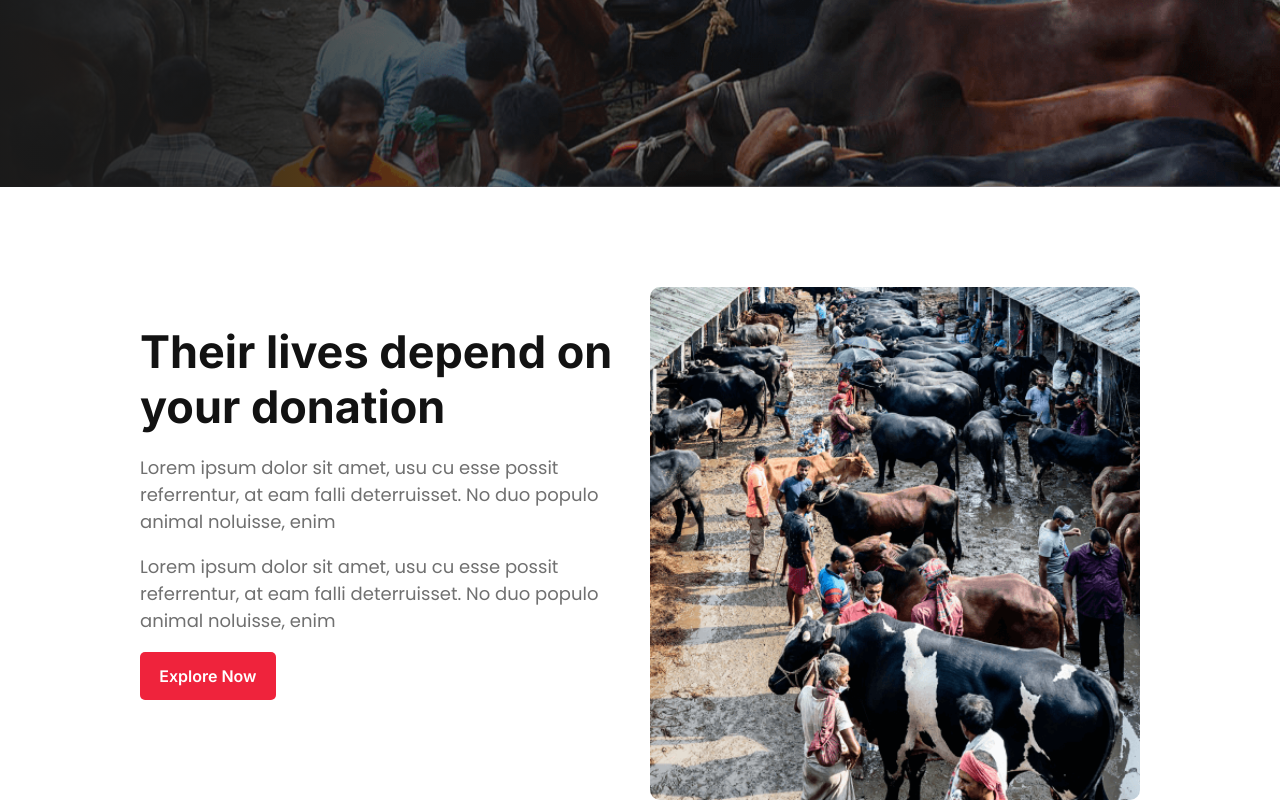
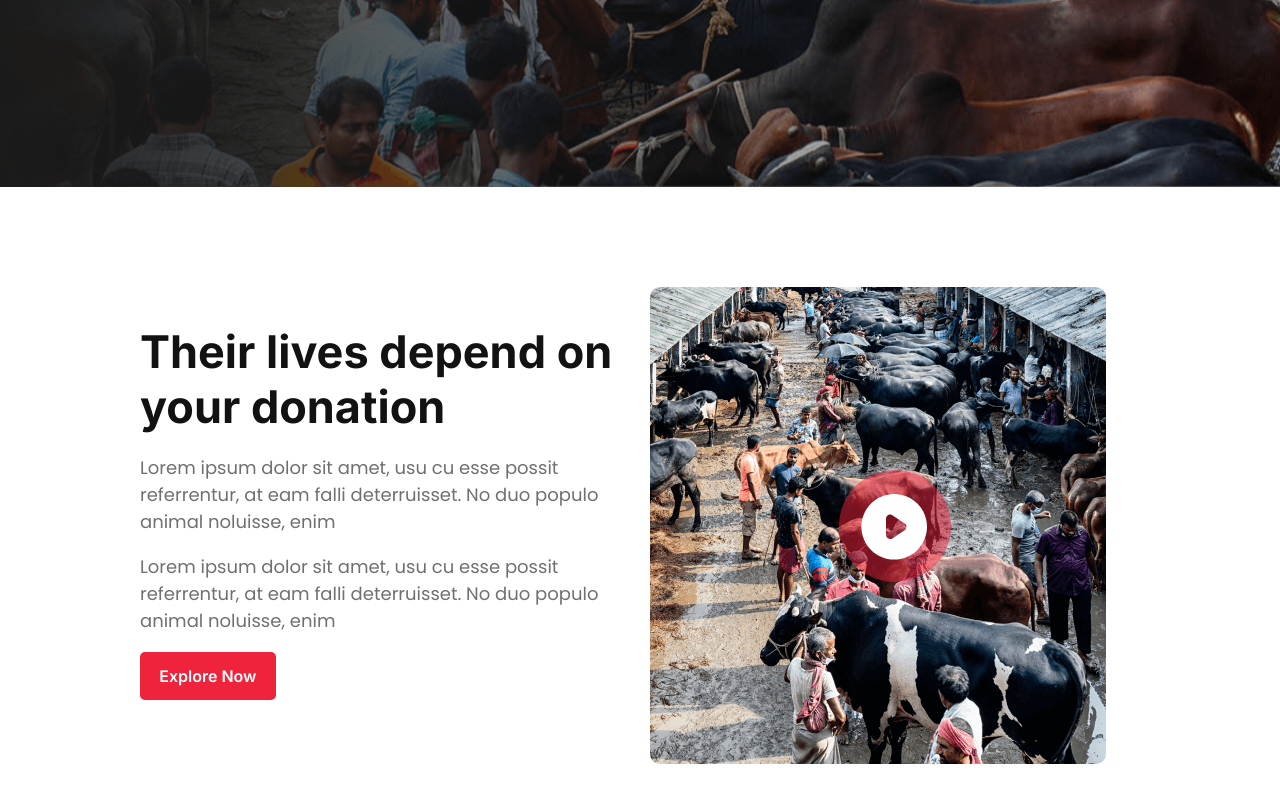
Before and after one commit to hasan-naim/eid-jakat-project, a plain HTML site: page index.html in a window 1280 px wide. Shown: the part 613-1413 px from the top of the page. After the commit the page ends 1381 px from the top, so only its background shows below. Drawn offline with Linux system fonts and the light colour scheme.

Commit message:
added play button to the depend section

```diff
--- a/css/main.css
+++ b/css/main.css
@@ -104,6 +104,8 @@ header .description {
   color: white;
 }
 
+/* depend section */
+
 .depend {
   margin-top: 100px;
 }
@@ -115,6 +117,16 @@ header .description {
 .depend .d-flex > * {
   flex: 1;
 }
+.beef-bazar-img {
+  position: relative;
+}
+.play-btn {
+  position: absolute;
+  top: 50%;
+  left: 50%;
+  cursor: pointer;
+  transform: translate(-50%, -50%);
+}
 @media (max-width: 560px) {
   .container {
     width: 100%;
--- a/index.html
+++ b/index.html
@@ -40,7 +40,7 @@
     </header>
 
     <main>
-      <section class="depend">
+      <section ion class="depend">
         <div class="container">
           <div class="d-flex">
             <div class="description">
@@ -56,7 +56,12 @@
               <a href="#" class="btn">Explore Now</a>
             </div>
 
-            <img src="assets/cow.png" class="b-r-10" alt="" />
+            <div class="beef-bazar-img">
+              <img src="assets/cow.png" class="b-r-10" alt="" />
+              <div class="play-btn">
+                <img src="assets/icon/play-button.svg" alt="" />
+              </div>
+            </div>
           </div>
         </div>
       </section>
```
